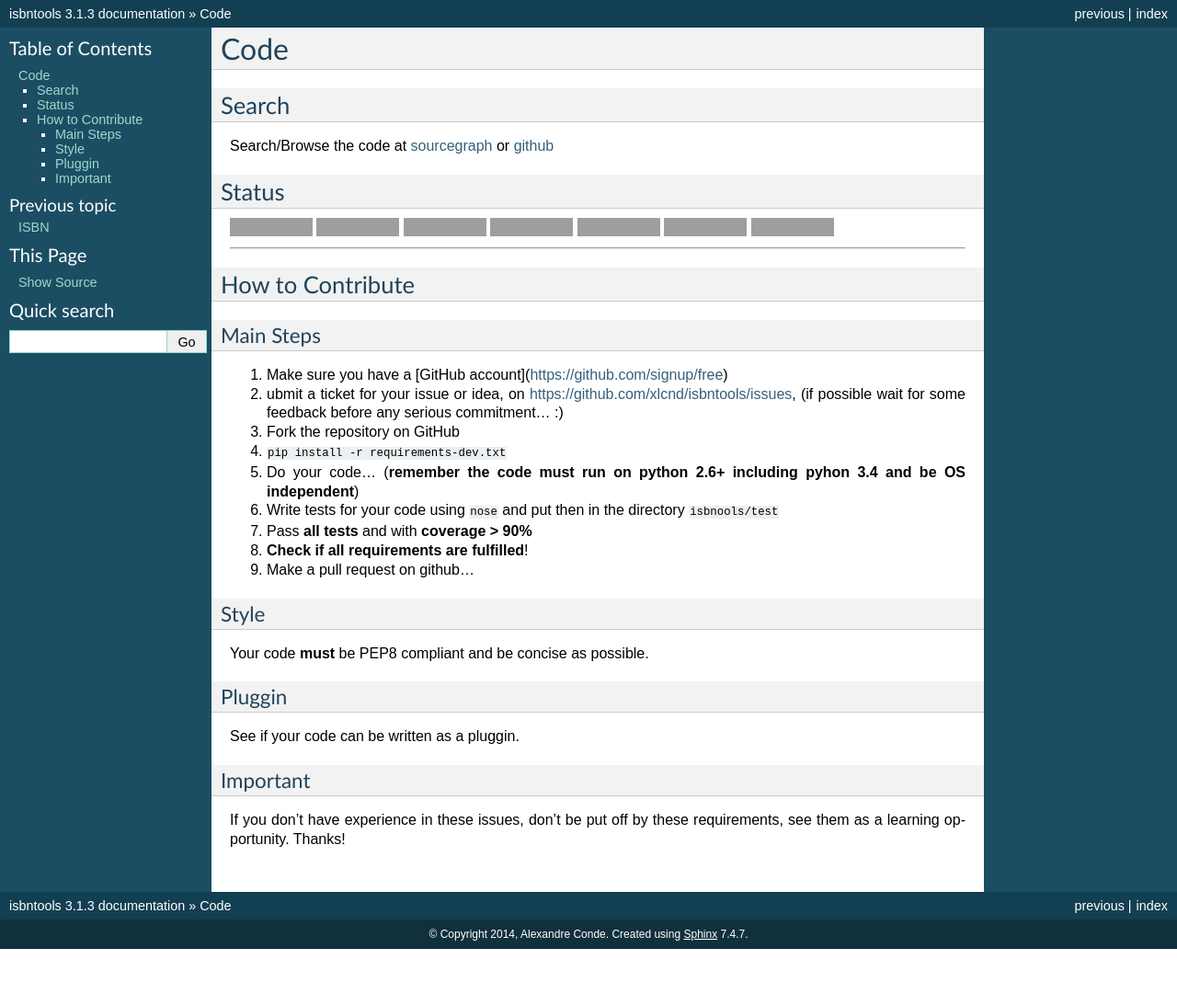
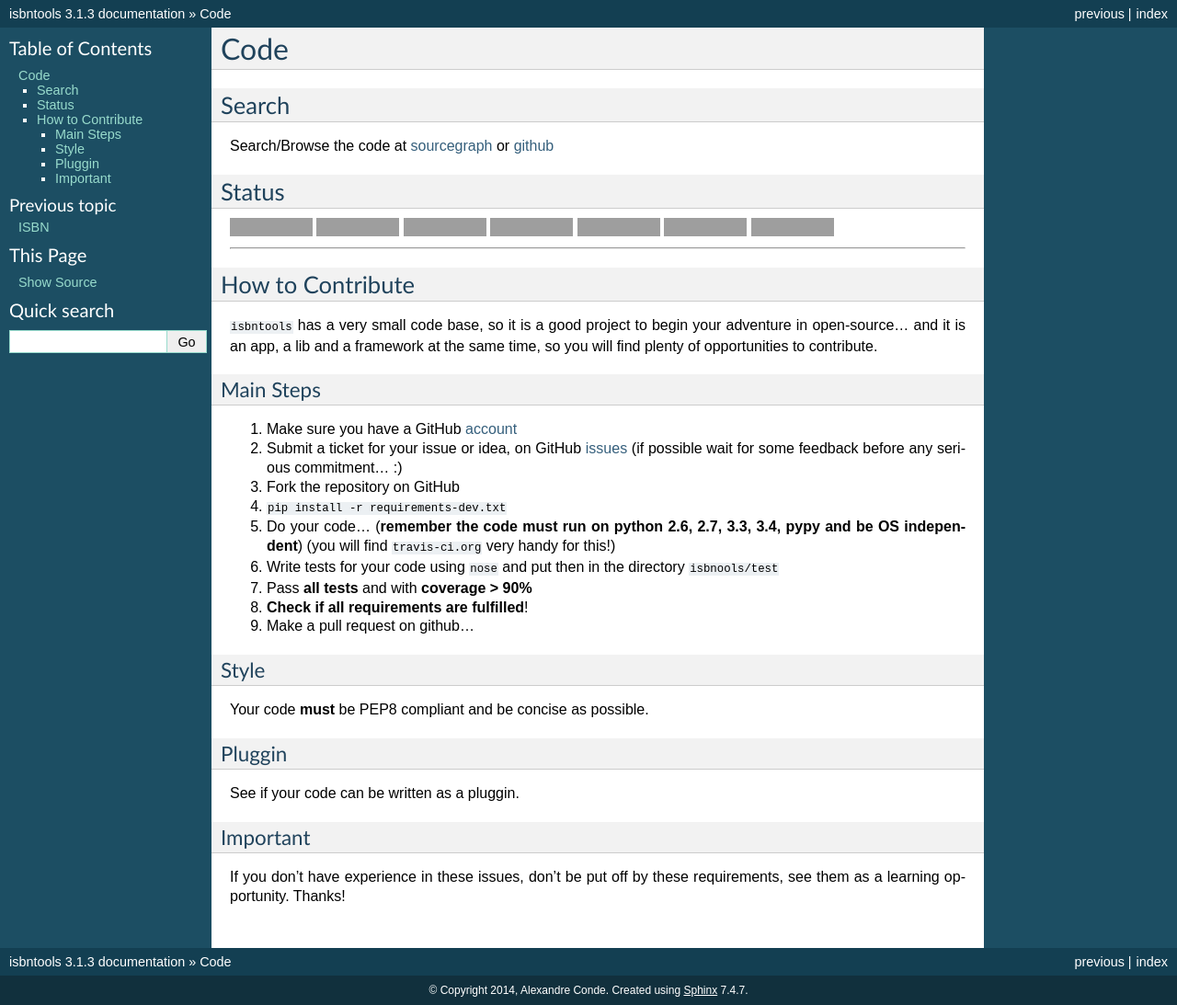
Before and after one commit to xlcnd/isbntools, a Sphinx documentation site: the page built from docs/code.rst, in a window 1280 px wide, cut to the strip 0-1093 px from the top of the page. Shown: the whole strip at 92% size. Built offline with Sphinx 7.4.7, drawn with Linux system fonts in a browser that asks for light colours; before the commit the page ends 1032 px from its top, so only the background shows below that; grey boxes are pictures that could not be loaded.

Commit message:
Update code.rst

```diff
--- a/docs/code.rst
+++ b/docs/code.rst
@@ -1,6 +1,7 @@
 ====
 Code
 ====
+
 
 
 Search
@@ -8,8 +9,6 @@ Search
 
 Search/Browse the code at sourcegraph_ or github_
 
-.. _sourcegraph: http://bit.ly/1k14kHi
-.. _github: http://bit.ly/1oTm5ze
 
 
 Status
@@ -44,23 +43,28 @@ Status
     :alt: Built Status
 
 
-----------------------------------------------------------------------------------
+-------------------------------------------------------------------------------------------------------
 
 
 How to Contribute
 -----------------
 
+``isbntools`` has a very small code base, so it is a good project to begin your
+adventure in open-source... and it is an app, a lib and a framework at the same
+time, so you will find plenty of opportunities to contribute.
+
+
 Main Steps
 ^^^^^^^^^^
 
-1. Make sure you have a [GitHub account](https://github.com/signup/free)
-2. ubmit a ticket for your issue or idea,
-   on https://github.com/xlcnd/isbntools/issues,
+1. Make sure you have a GitHub account_
+2. Submit a ticket for your issue or idea,
+   on GitHub issues_
    (if possible wait for some feedback before any serious commitment... :)
 3. Fork the repository on GitHub
 4. ``pip install -r requirements-dev.txt``
-5. Do your code... (**remember the code must run on python 2.6+ including pyhon 3.4
-   and be OS independent**)
+5. Do your code... (**remember the code must run on python 2.6, 2.7, 3.3, 3.4, pypy
+   and be OS independent**) (you will find ``travis-ci.org`` very handy for this!)
 6. Write tests for your code using ``nose`` and put then in the directory ``isbnools/test``
 7. Pass **all tests** and with **coverage > 90%**
 8. **Check if all requirements are fulfilled**!
```
Also changed, not shown: other parts of docs/code.rst (+7 -0 lines).
